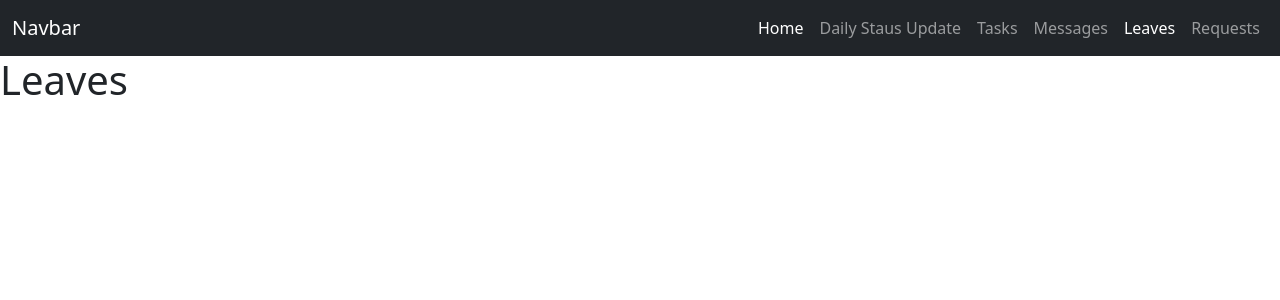
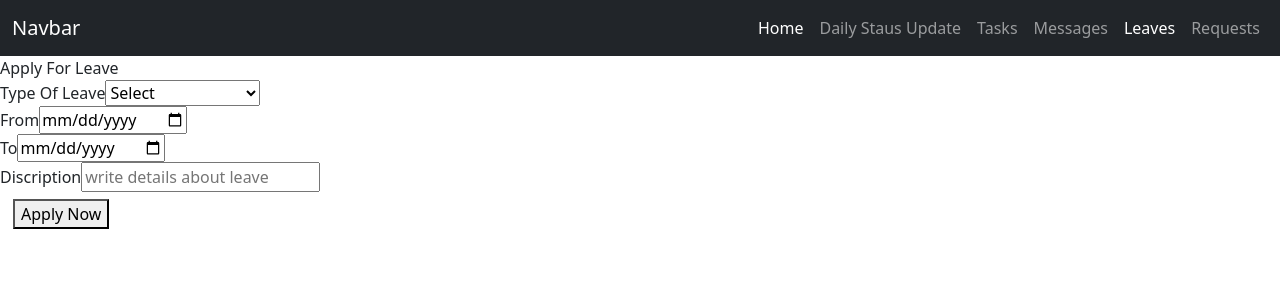
Before and after one commit to manjunadhb/ReactJS_Pulse_2106, a React (Create React App) app: page /leaves in a window 1280 px wide. Shown: the top 300 px of the page. Built offline with nearby package versions, Linux system fonts and the light colour scheme.

Commit message:
leaves page is updated

```diff
--- a/src/pages/user/Leaves.js
+++ b/src/pages/user/Leaves.js
@@ -2,8 +2,36 @@ import React from 'react'
 
 export default function Leaves() {
     return (
-        <div>
-            <h1>Leaves</h1>
+        <div className="mainbox">
+            <div className="box">
+                Apply For Leave
+            </div>
+            <div className="details">
+                <div className="">
+                    <label>Type Of Leave</label>
+                    <select  className="input3">
+                        <option>Select</option>
+                        <option>Related To Health</option>
+                        <option>Related To Events</option>
+                        <option>Emergency</option>
+                    </select>
+                </div>
+                <div>
+                    <label>From</label>
+                    <input className="input3" type="date"></input>
+                </div>
+                <div>
+                    <label>To</label>
+                    <input className="input3" type="date"></input>
+                </div>
+                <div>
+                    <label>Discription</label>
+                    <input className="input1" type="text" placeholder="write details about leave"></input>
+                </div>
+                <div className="btn">
+                    <button>Apply Now</button>
+                </div>
+            </div>
         </div>
     )
 }
```
